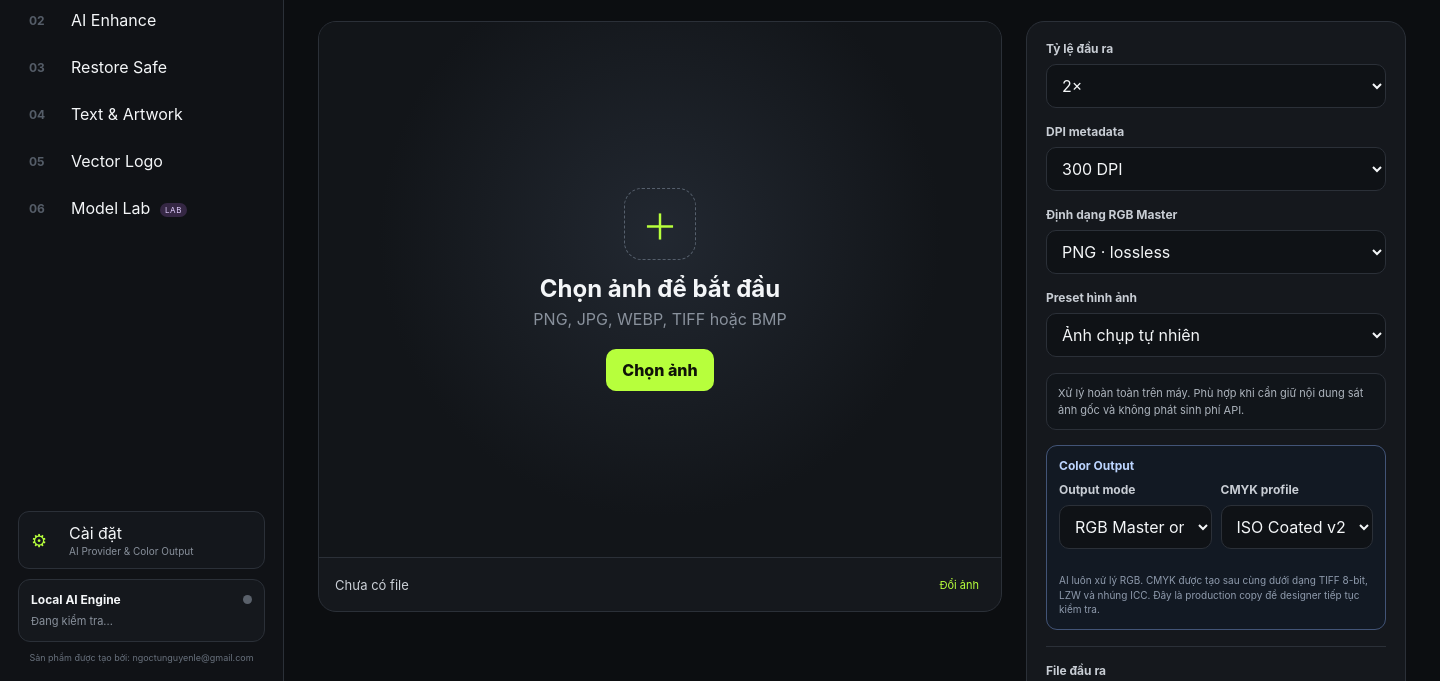
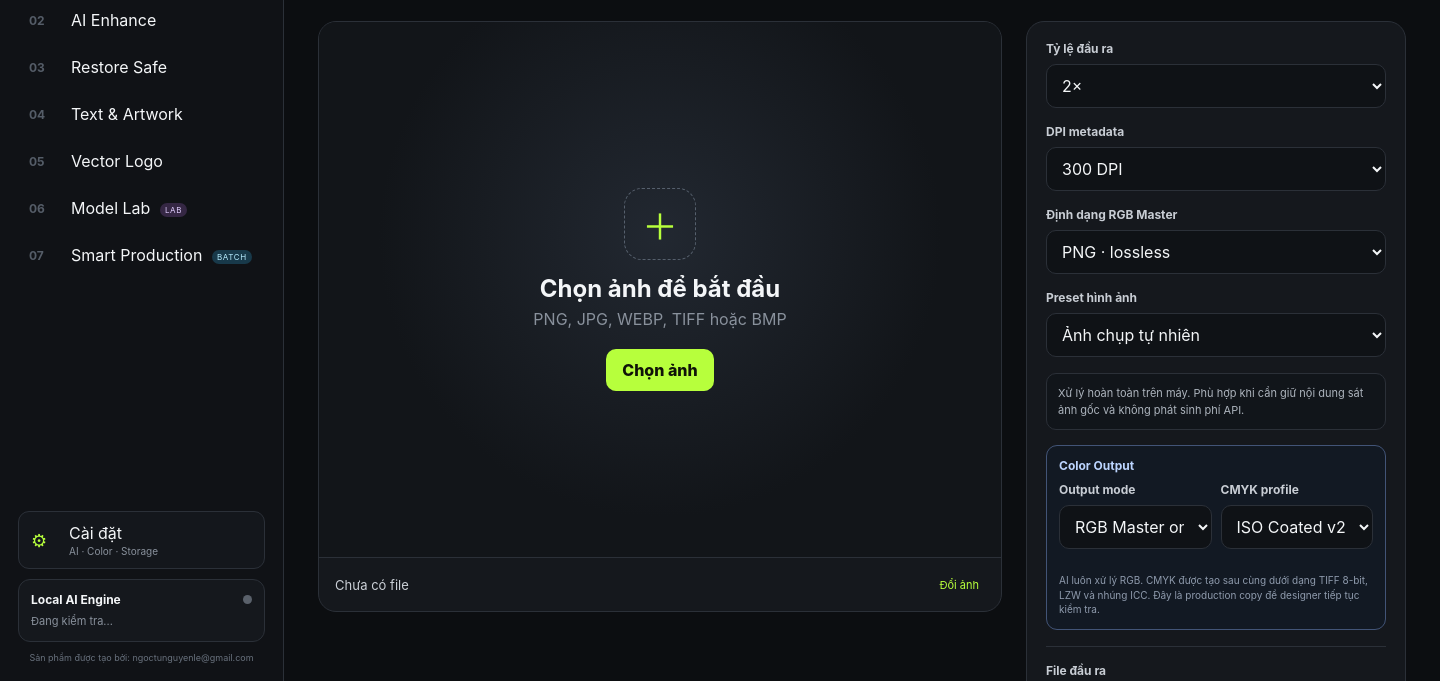
Before and after one commit to hehe84vn/Min_print-upscale-studio, an Electron app: page src/renderer/index.html in a window 1440 px wide. Shown: the part 119-800 px from the top of the page. Drawn offline with Linux system fonts and the light colour scheme; no server answers.

Commit message:
Load Smart Production UI and expose 8x scale options

```diff
--- a/src/renderer/index.html
+++ b/src/renderer/index.html
@@ -4,7 +4,7 @@
   <meta charset="UTF-8" />
   <meta name="viewport" content="width=device-width, initial-scale=1.0" />
   <meta http-equiv="Content-Security-Policy" content="default-src 'self' file: data:; img-src 'self' file: data: blob:; style-src 'self' 'unsafe-inline'; script-src 'self';" />
-  <title>Print Upscale Studio V2.5 Color Output</title>
+  <title>Print Upscale Studio V2.7 Smart Production</title>
   <link rel="stylesheet" href="styles.css" />
 </head>
 <body>
@@ -12,7 +12,7 @@
     <aside class="sidebar">
       <div class="brand">
         <div class="brand-mark">PU</div>
-        <div><strong>Print Upscale</strong><span>Studio V2.5 · Color Output</span></div>
+        <div><strong>Print Upscale</strong><span>Studio V2.7 · Smart Production</span></div>
       </div>
 
       <nav id="toolNav" class="tool-nav">
@@ -26,7 +26,7 @@
 
       <button id="appSettingsBtn" class="settings-button" type="button">
         <span>⚙</span>
-        <span>Cài đặt<small>AI Provider & Color Output</small></span>
+        <span>Cài đặt<small>AI · Color · Storage</small></span>
       </button>
 
       <section class="engine-card">
@@ -114,6 +114,8 @@
               <option value="2">2×</option>
               <option value="3">3×</option>
               <option value="4">4×</option>
+              <option value="6">6× · AI 4× + Lanczos</option>
+              <option value="8">8× · AI 4× + Lanczos</option>
             </select>
           </div>
 
@@ -206,6 +208,7 @@
   <script src="app.js"></script>
   <script src="packaging-safe-ui.js"></script>
   <script src="color-output-ui.js"></script>
+  <script src="smart-production-ui.js"></script>
   <script src="zoom.js"></script>
 </body>
 </html>
```
